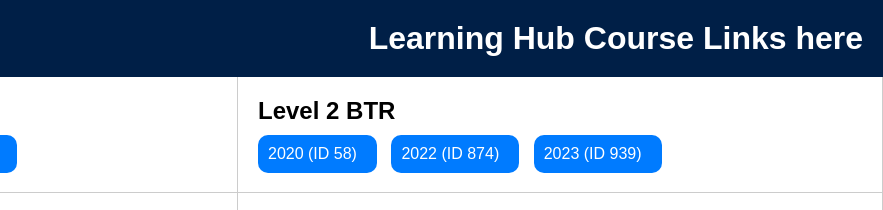
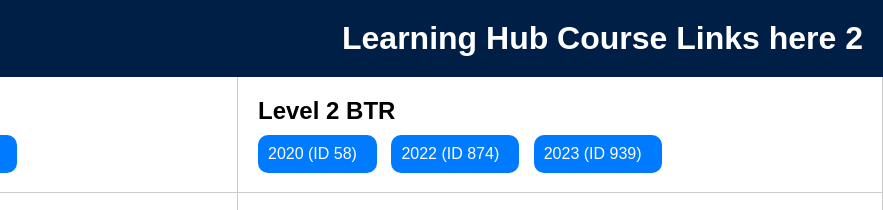
Before and after one commit to binu-joy/TPI-Learning-Hub.github.io, a plain HTML site: page index.html in a window 1280 px wide. Shown: the top 210 px of the page, 397-1280 px from the left. Drawn offline with Linux system fonts and the light colour scheme; a script that the page names is missing.

Commit message:
second commit

```diff
--- a/index.html
+++ b/index.html
@@ -17,7 +17,7 @@
             <img src="logo.png" alt="Company Logo">
         </div>
         <div class="header-info">
-            <h1 class="header-name">Learning Hub Course Links here</h1>
+            <h1 class="header-name">Learning Hub Course Links here 2</h1>
         </div>
     </header>
 
```
